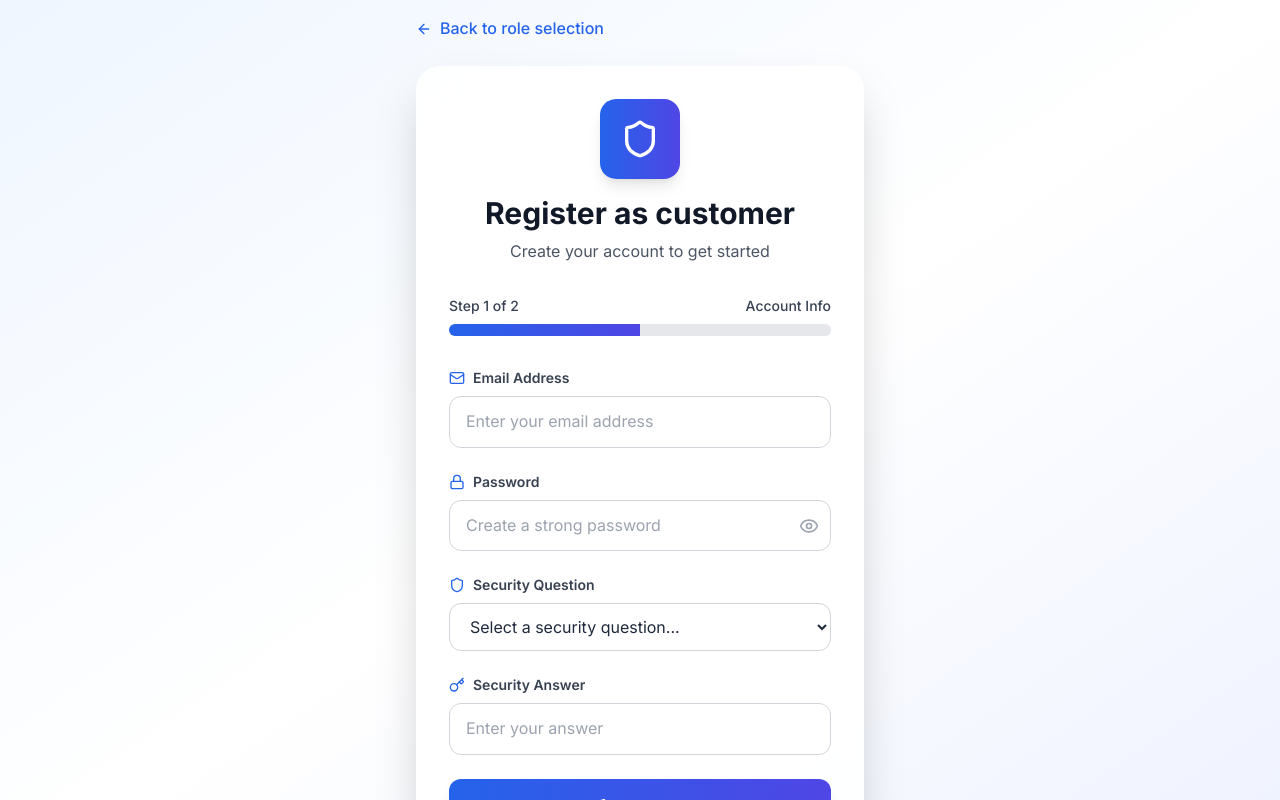
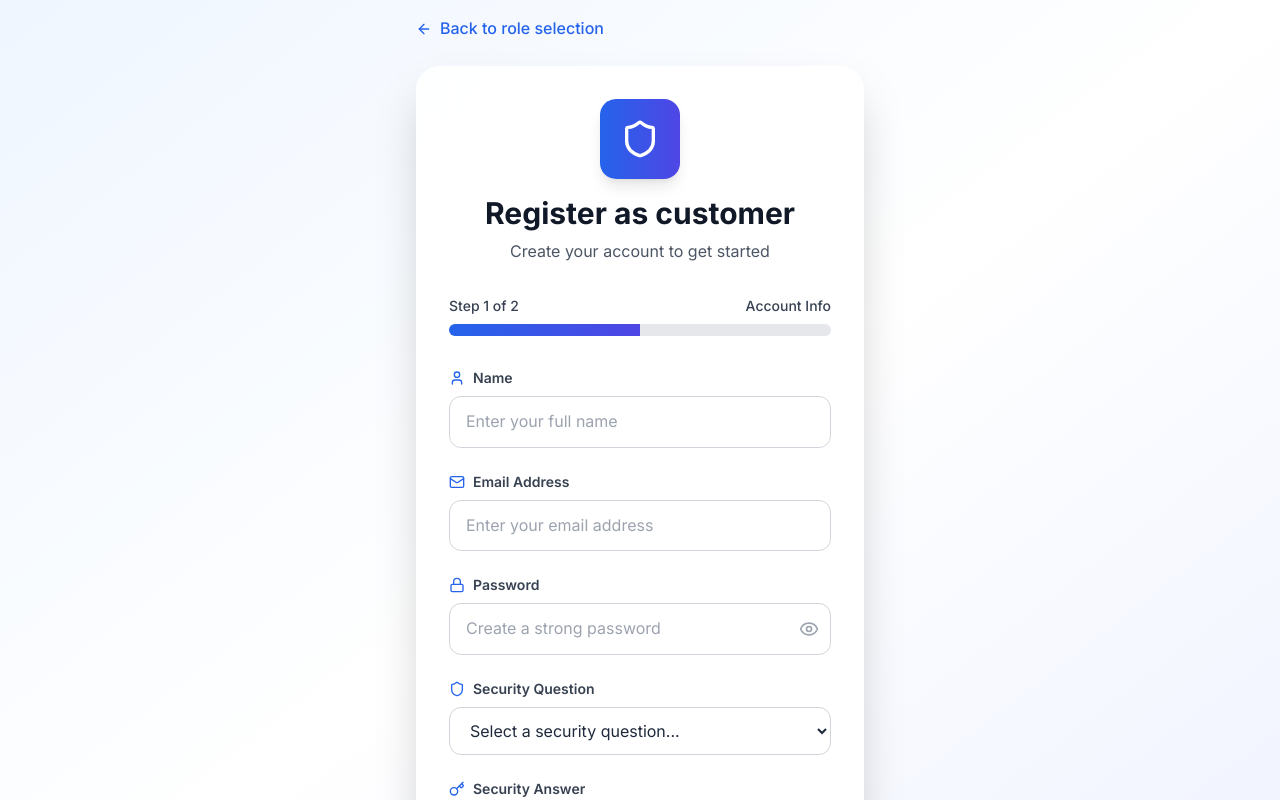
Before and after one commit to Ritvik333/DALScooter, a React (Create React App) app in the folder DALScooter-frontend/: page / in a window 1280 px wide. Both pictures are taken after a click on the button "Register as Customer". Shown: the top 800 px of the page. Built offline with nearby package versions, Linux system fonts and the light colour scheme.

Commit message:
registration updated

```diff
--- a/DALScooter-frontend/src/components/RegistrationForm.js
+++ b/DALScooter-frontend/src/components/RegistrationForm.js
@@ -1,129 +1,7 @@
-// import React, { useState } from 'react';
-// import axios from 'axios';
-
-// const RegistrationForm = ({ role }) => {
-//   const [step, setStep] = useState(1); // Step 1: Info, Step 2: OTP
-//   const [email, setEmail] = useState('');
-//   const [password, setPassword] = useState('');
-//   const [securityQuestion, setSecurityQuestion] = useState('');
-//   const [securityAnswer, setSecurityAnswer] = useState('');
-//   const [otp, setOtp] = useState('');
-//   const [message, setMessage] = useState('');
-
-//   const apiEndpoint = 'https://e09ryoby30.execute-api.us-east-1.amazonaws.com/prod/auth';
-
-//   const securityQuestions = [
-//     "What is your pet's name?",
-//     "What is your mother's maiden name?",
-//     "What is your favorite color?",
-//     "What city were you born in?",
-//     "What was your first school's name?"
-//   ];
-
-//   const handleSignup = async (e) => {
-//     e.preventDefault();
-//     setMessage('Sending OTP...');
-//     const requestBody = {
-//       action: 'signup',
-//       email,
-//       password,
-//       role,
-//       security_question: securityQuestion,
-//       security_answer: securityAnswer,
-//     };
-//     try {
-//       const response = await axios.post(apiEndpoint, requestBody);
-//       setMessage(response.data.message || 'OTP sent to your email');
-//       setStep(2); // Move to OTP input
-//     } catch (error) {
-//       setMessage('Signup failed. Try again.');
-//     }
-//   };
-
-//   const handleOtpConfirm = async (e) => {
-//     e.preventDefault();
-//     setMessage('Verifying OTP...');
-//     const requestBody = {
-//       action: 'signup',
-//       email,
-//       password,
-//       role,
-//       security_question: securityQuestion,
-//       security_answer: securityAnswer,
-//       otp,
-//     };
-//     try {
-//       const response = await axios.post(apiEndpoint, requestBody);
-//       setMessage(response.data.message || 'Account verified successfully!');
-//       // Wait a moment (optional), then reset form to step 1
-//     setTimeout(() => {
-//         setStep(1);
-//         setOtp('');
-//         setMessage('');
-//         // Optionally reset other fields if you want a clean form:
-//         setEmail('');
-//         setPassword('');
-//         setSecurityQuestion('');
-//         setSecurityAnswer('');
-//       }, 2000);  // 2 seconds delay to show success message before reset
-//     } catch (error) {
-//       setMessage('OTP verification failed. Try again.');
-//     }
-//   };
-
-//   return (
-//     <div className="bg-white p-6 rounded-lg shadow-lg w-full max-w-md">
-//       <h2 className="text-2xl font-bold mb-4 text-center">{`Register as ${role}`}</h2>
-//       {step === 1 ? (
-//         <form onSubmit={handleSignup} className="space-y-4">
-//           <div>
-//             <label>Email</label>
-//             <input type="email" value={email} onChange={e => setEmail(e.target.value)} required className="w-full border p-2" />
-//           </div>
-//           <div>
-//             <label>Password</label>
-//             <input type="password" value={password} onChange={e => setPassword(e.target.value)} required className="w-full border p-2" />
-//           </div>
-//           <div>
-//             <label>Security Question</label>
-//             <select
-//               value={securityQuestion}
-//               onChange={e => setSecurityQuestion(e.target.value)}
-//               required
-//               className="w-full border p-2"
-//             >
-//               <option value="">Select a question...</option>
-//               {securityQuestions.map((question, idx) => (
-//                 <option key={idx} value={question}>{question}</option>
-//               ))}
-//             </select>
-//           </div>
-//           <div>
-//             <label>Security Answer</label>
-//             <input type="text" value={securityAnswer} onChange={e => setSecurityAnswer(e.target.value)} required className="w-full border p-2" />
-//           </div>
-//           <button className="w-full bg-blue-600 text-white p-2 rounded">Send OTP</button>
-//         </form>
-//       ) : (
-//         <form onSubmit={handleOtpConfirm} className="space-y-4">
-//           <div>
-//             <label>Enter OTP</label>
-//             <input type="text" value={otp} onChange={e => setOtp(e.target.value)} required className="w-full border p-2" />
-//           </div>
-//           <button className="w-full bg-green-600 text-white p-2 rounded">Verify OTP</button>
-//         </form>
-//       )}
-//       {message && <p className="mt-4 text-center text-sm text-gray-600">{message}</p>}
-//     </div>
-//   );
-// };
-
-// export default RegistrationForm;
-
 "use client"
 
 import { useState } from "react"
-import { Mail, Lock, Shield, Key, CheckCircle, AlertCircle, Eye, EyeOff, Send, Sparkles } from "lucide-react"
+import { Mail, Lock, Shield, Key, CheckCircle, AlertCircle, Eye, EyeOff, Send, Sparkles, User } from "lucide-react"
 import axios from "axios"
 
 const RegistrationForm = ({ role }) => {
@@ -131,13 +9,14 @@ const RegistrationForm = ({ role }) => {
   const [email, setEmail] = useState("")
   const [password, setPassword] = useState("")
   const [showPassword, setShowPassword] = useState(false)
+  const [name, setName] = useState("") // New field for name or franchise name
   const [securityQuestion, setSecurityQuestion] = useState("")
   const [securityAnswer, setSecurityAnswer] = useState("")
   const [otp, setOtp] = useState("")
   const [message, setMessage] = useState("")
   const [isLoading, setIsLoading] = useState(false)
 
-  const apiEndpoint = "https://xza3hz7hal.execute-api.us-east-1.amazonaws.com/prod/auth"
+  const apiEndpoint = "https://e09ryoby30.execute-api.us-east-1.amazonaws.com/prod/auth"
 
   const securityQuestions = [
     "What is your pet's name?",
@@ -157,12 +36,14 @@ const RegistrationForm = ({ role }) => {
       email,
       password,
       role,
+      name, // Include name in the request body
       security_question: securityQuestion,
       security_answer: securityAnswer,
     }
 
     try {
       const response = await axios.post(apiEndpoint, requestBody)
+      console.log("response:",response);
       setMessage(response.data.message || "OTP sent to your email")
       setStep(2) // Move to OTP input
     } catch (error) {
@@ -182,6 +63,7 @@ const RegistrationForm = ({ role }) => {
       email,
       password,
       role,
+      name, // Include name in the request body
       security_question: securityQuestion,
       security_answer: securityAnswer,
       otp,
@@ -198,6 +80,7 @@ const RegistrationForm = ({ role }) => {
         setMessage("")
         setEmail("")
         setPassword("")
+        setName("") // Reset name field
         setSecurityQuestion("")
         setSecurityAnswer("")
       }, 2000)
@@ -261,6 +144,24 @@ const RegistrationForm = ({ role }) => {
 
       {step === 1 ? (
         <form onSubmit={handleSignup} className="space-y-6">
+          {/* Name Field */}
+          <div className="space-y-2">
+            <label className="block text-sm font-semibold text-gray-700 flex items-center">
+              <User className="w-4 h-4 mr-2 text-blue-600" />
+              {role === "customer" ? "Name" : "Franchise Name"}
+            </label>
+            <div className="relative group">
+              <input
+                type="text"
+                value={name}
+                onChange={(e) => setName(e.target.value)}
+                required
+                className="w-full px-4 py-3 border border-gray-300 rounded-xl focus:ring-2 focus:ring-blue-500 focus:border-transparent transition-all duration-200 bg-white/70 backdrop-blur-sm hover:bg-white/90"
+                placeholder={role === "customer" ? "Enter your full name" : "Enter your franchise name"}
+              />
+            </div>
+          </div>
+
           {/* Email Field */}
           <div className="space-y-2">
             <label className="block text-sm font-semibold text-gray-700 flex items-center">
```
